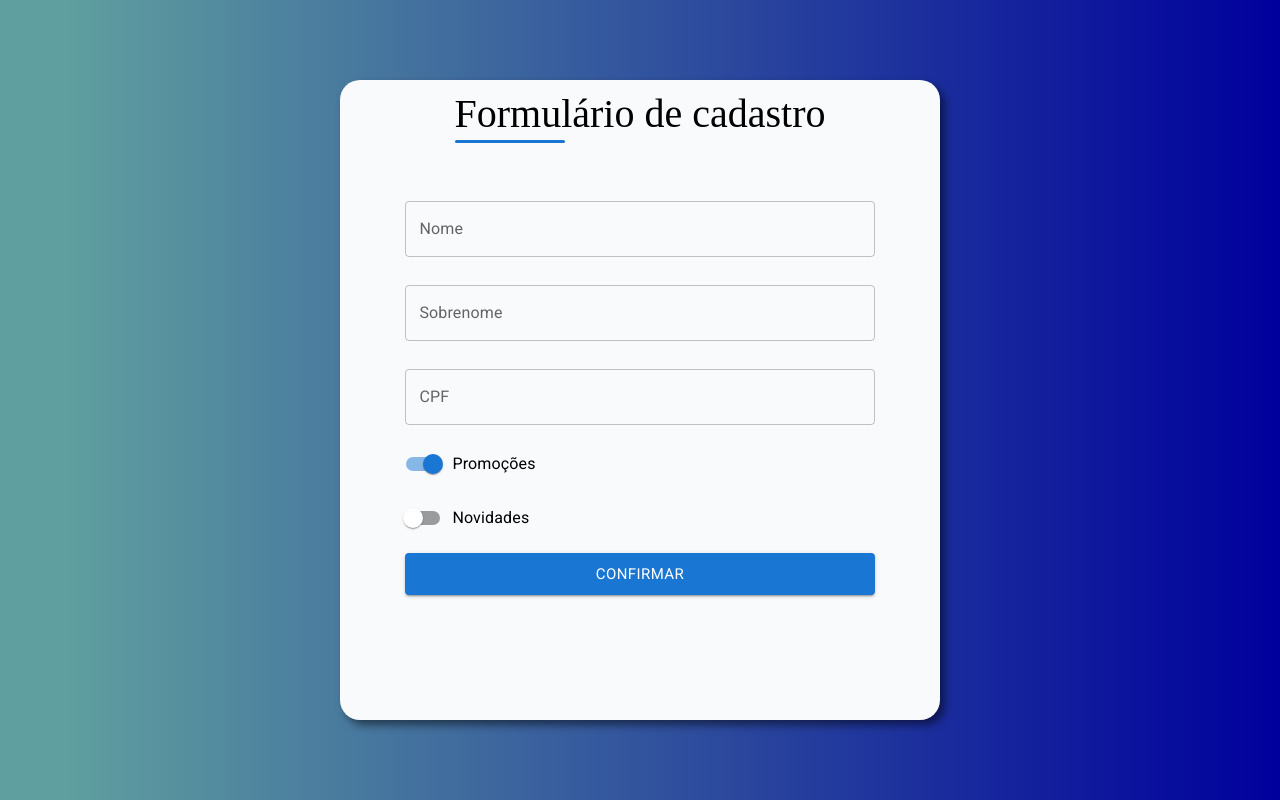
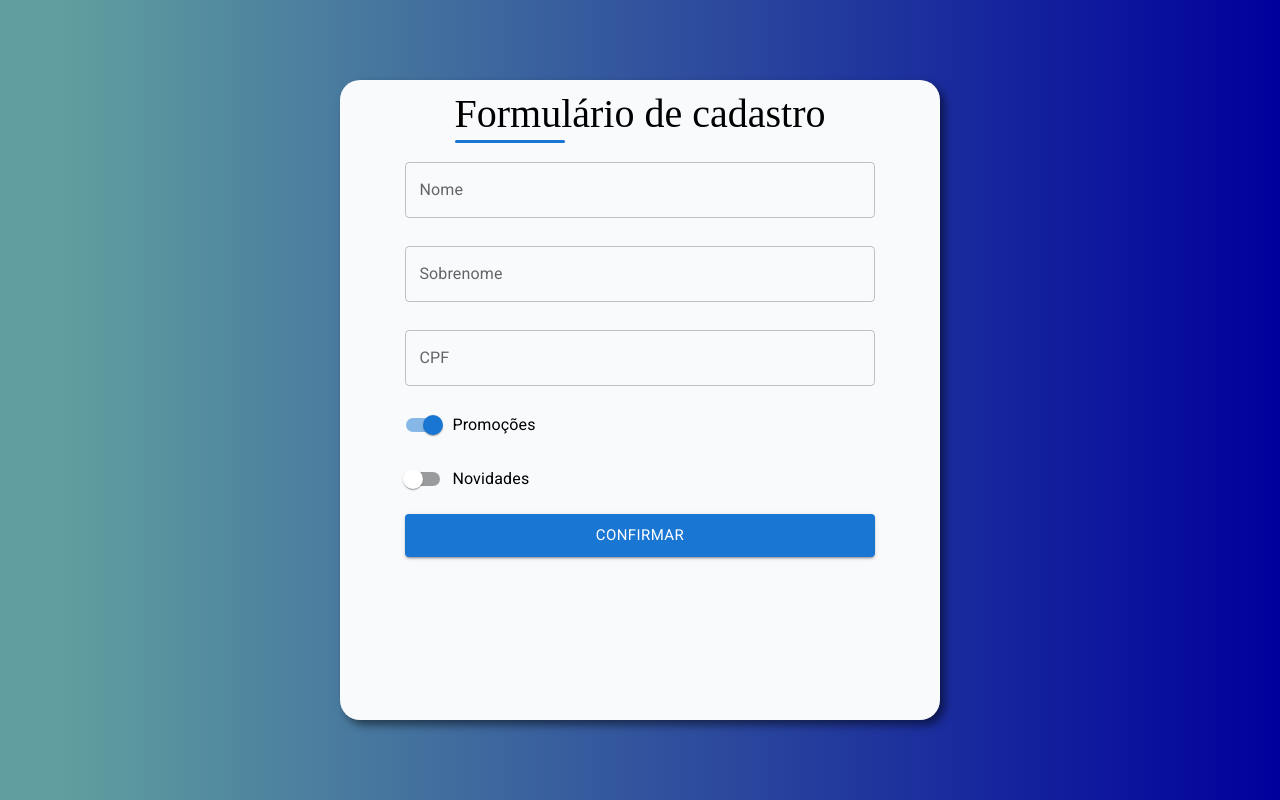
Before and after one commit to ClaudiOmatheuuss/functionComponents-react, a React (Create React App) app: page / in a window 1280 px wide. Built offline with nearby package versions, Linux system fonts and the light colour scheme.

Commit message:
ajustando estilos

```diff
--- a/src/components/FormularioCadastro/FormularioCadastro.module.css
+++ b/src/components/FormularioCadastro/FormularioCadastro.module.css
@@ -2,6 +2,6 @@
     display: flex;
     flex-direction: column;
     width: 85%;
-    margin: 10% 0 0 7.5%;
+    margin: 3% 0 0 7.5%;
     gap: 16px;
 }
```
